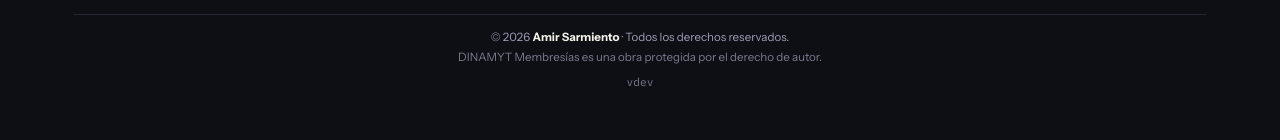
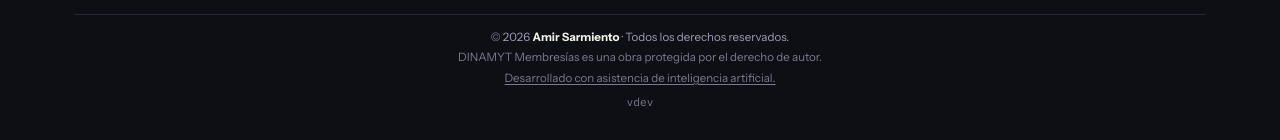
Before and after one commit to ArsenalCrack/dinamyt, a Next.js app in the folder apps/membresias-web/: page /login in a window 1280 px wide. Shown: the part 895-1035 px from the top of the page. Built offline with nearby package versions, Linux system fonts and the light colour scheme; no server answers.

Commit message:
Squashed 'productos/membresias/' changes from 5736acd..fe5cdb4
fe5cdb4 feat(pie): aviso de que DINAMYT se desarrolla con asistencia de IA

git-subtree-dir: productos/membresias
git-subtree-split: fe5cdb4f62f1b60de252bfcdc6e1c6d41af51b9a

```diff
--- a/apps/membresias-web/src/app/estilos-ecosistema.css
+++ b/apps/membresias-web/src/app/estilos-ecosistema.css
@@ -778,6 +778,9 @@
   }
   .pie-legal strong { color: var(--text); font-weight: 700; }
   .pie-legal-nota { margin-top: 0.2rem; opacity: 0.75; }
+  /* El aviso de IA es el único enlace de la franja legal: sin subrayado no se
+     distingue de las frases que tiene encima. */
+  .pie-legal a { text-decoration: underline; text-underline-offset: 2px; }
   /* La versión que está corriendo. Al final del todo: no es algo que nadie
      venga a buscar, es algo que hace falta tener a mano el día que alguien
      dice «me sigue pasando». */
--- a/apps/membresias-web/src/components/PieLegal.tsx
+++ b/apps/membresias-web/src/components/PieLegal.tsx
@@ -95,6 +95,21 @@
           © {años} <strong>{AUTOR}</strong> · {t('legal.derechos')}
         </p>
         <p className="pie-legal-nota">{t('legal.nota')}</p>
+        {/* Lleva a la sección de la política que dice qué hace la IA aquí y
+            qué no. */}
+        <p className="pie-legal-nota">
+          {PORTAL_URL ? (
+            <a
+              href={`${PORTAL_URL}/privacidad#ia`}
+              target="_blank"
+              rel="noopener noreferrer"
+            >
+              {t('legal.ia')}
+            </a>
+          ) : (
+            t('legal.ia')
+          )}
+        </p>
         {/* Qué versión está corriendo. Faltaba, y es lo primero que hace falta
             saber cuando alguien dice «me sigue pasando»: el portal ya la
             enseñaba y aquí no había forma de saber si la app instalada estaba
--- a/apps/membresias-web/src/lib/i18n.tsx
+++ b/apps/membresias-web/src/lib/i18n.tsx
@@ -694,6 +694,7 @@
   // Pie legal
   'legal.derechos': 'Todos los derechos reservados.',
   'legal.nota': 'DINAMYT Membresías es una obra protegida por el derecho de autor.',
+  'legal.ia': 'Desarrollado con asistencia de inteligencia artificial.',
   // El pie es el mismo que el del portal: la misma cuenta, la misma ayuda y el
   // mismo aviso de derechos, se entre por donde se entre.
   'legal.ayuda': '¿Necesitas ayuda?',
@@ -1356,6 +1357,7 @@
 
   'legal.derechos': 'All rights reserved.',
   'legal.nota': 'DINAMYT Membresías is a work protected by copyright.',
+  'legal.ia': 'Built with the help of artificial intelligence.',
   'legal.ayuda': 'Need help?',
   'legal.privacidad': 'Privacy',
   'legal.portal': 'My DINAMYT account',
```
